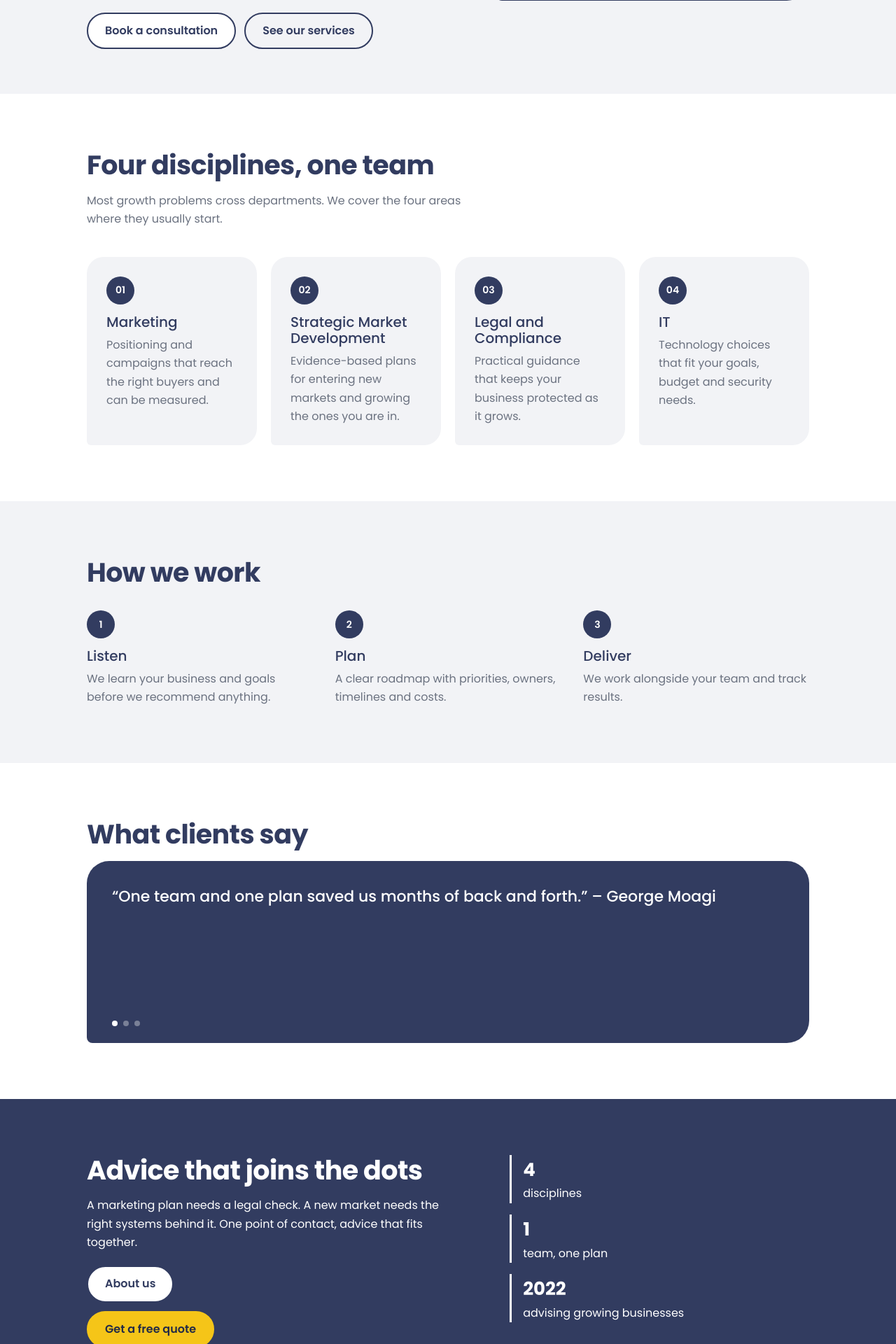
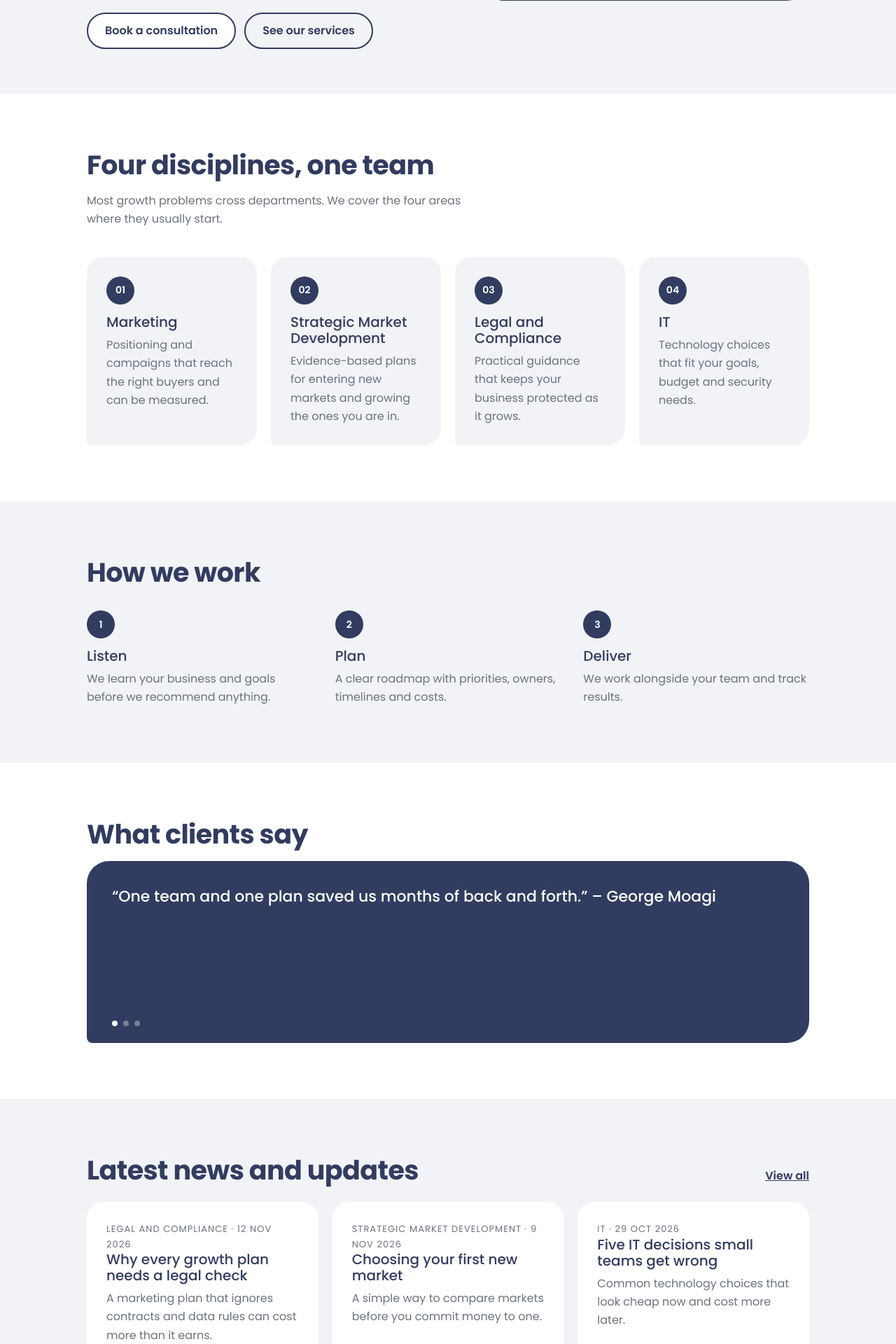
Before and after one commit to Buhleeeee/ECHTGROUP, an ASP.NET Core app: page / in a window 1280 px wide. Shown: the part 458-2378 px from the top of the page at 70% size. Run offline with ASP.NET Core 8, Linux system fonts and the light colour scheme.

Commit message:
Added a search icon and latest news section.

```diff
--- a/ECHTGROUP/Controllers/HomeController.cs
+++ b/ECHTGROUP/Controllers/HomeController.cs
@@ -102,6 +102,41 @@ namespace ECHTGROUP.Controllers
             TempData["Thanks"] = "Thanks, we’ll reply as soon as we can.";
             return RedirectToAction(nameof(Contact));
         } //end of contact post
+        public IActionResult Search(string? q)
+        { //start of search
+            var model = new SearchViewModel { Query = (q ?? "").Trim() };
 
+            if (model.Query.Length >= 2)
+            {
+                var term = model.Query;
+
+                foreach (var s in ServiceData.All)
+                {
+                    if (Matches(term, s.Title, s.Summary, string.Join(" ", s.WhatWeDo), string.Join(" ", s.WhatYouGet)))
+                        model.Results.Add(new SearchResult { Title = s.Title, Summary = s.Summary, Type = "Service", Controller = "Services", Action = "Details", Id = s.Slug });
+                }
+
+                foreach (var post in PostData.All)
+                {
+                    if (Matches(term, post.Title, post.Summary, post.Category, string.Join(" ", post.Paragraphs)))
+                        model.Results.Add(new SearchResult { Title = post.Title, Summary = post.Summary, Type = "Article", Controller = "Home", Action = "Article", Id = post.Slug });
+                }
+
+                var pages = new[]
+                {
+                    new SearchResult { Title = "About", Summary = "Our story and how we work.", Type = "Page", Action = "About" },
+                    new SearchResult { Title = "Team", Summary = "Meet the consultants.", Type = "Page", Action = "Team" },
+                    new SearchResult { Title = "FAQ", Summary = "Answers to common questions.", Type = "Page", Action = "FAQ" },
+                    new SearchResult { Title = "Contact", Summary = "Send us a message.", Type = "Page", Action = "Contact" },
+                    new SearchResult { Title = "Privacy policy", Summary = "How we handle your information.", Type = "Page", Action = "Privacy" }
+                };
+                model.Results.AddRange(pages.Where(pg => Matches(term, pg.Title, pg.Summary)));
+            }
+
+            return View(model);
+        } //end of search
+
+        private static bool Matches(string term, params string[] fields) =>
+            fields.Any(f => f.Contains(term, StringComparison.OrdinalIgnoreCase));
     } //end of class
 } //end of namespace
--- a/ECHTGROUP/Models/Post.cs
+++ b/ECHTGROUP/Models/Post.cs
@@ -8,6 +8,7 @@ namespace ECHTGROUP.Models
         public string Category { get; set; } = "";
         public string Summary { get; set; } = "";
         public List<string> Paragraphs { get; set; } = new();
+        public DateTime Published { get; set; }
     } //end of class
 
     public static class PostData
@@ -17,6 +18,7 @@ namespace ECHTGROUP.Models
         new Post
         {
             Slug = "legal-check",
+            Published = new DateTime(2026, 11, 12),   // legal-check
             Title = "Why every growth plan needs a legal check",
             Category = "Legal and Compliance",
             Summary = "A marketing plan that ignores contracts and data rules can cost more than it earns.",
@@ -30,6 +32,7 @@ namespace ECHTGROUP.Models
         new Post
         {
             Slug = "first-market",
+            Published = new DateTime(2026, 11, 09),   // legal-check
             Title = "Choosing your first new market",
             Category = "Strategic Market Development",
             Summary = "A simple way to compare markets before you commit money to one.",
@@ -43,6 +46,7 @@ namespace ECHTGROUP.Models
         new Post
         {
             Slug = "it-decisions",
+            Published = new DateTime(2026, 10, 29),   // legal-check
             Title = "Five IT decisions small teams get wrong",
             Category = "IT",
             Summary = "Common technology choices that look cheap now and cost more later.",
--- a/ECHTGROUP/Views/Home/Index.cshtml
+++ b/ECHTGROUP/Views/Home/Index.cshtml
@@ -82,6 +82,24 @@
         </div>
     </div>
 </section>
+<section class="band alt">
+    <div class="wrap">
+        <div class="newshead rv">
+            <h2>Latest news and updates</h2>
+            <a asp-controller="Home" asp-action="Insights">View all</a>
+        </div>
+        <div class="svc-grid">
+            @foreach (var p in ECHTGROUP.Models.PostData.All.OrderByDescending(x => x.Published).Take(3))
+            {
+                <a class="scard rv" asp-controller="Home" asp-action="Article" asp-route-id="@p.Slug">
+                    <p class="cat">@p.Category · @p.Published.ToString("d MMM yyyy")</p>
+                    <h3>@p.Title</h3>
+                    <p>@p.Summary</p>
+                </a>
+            }
+        </div>
+    </div>
+</section>
 
 <section class="dark-band">
     <div class="wrap dcols">
--- a/ECHTGROUP/Views/Shared/_Layout.cshtml
+++ b/ECHTGROUP/Views/Shared/_Layout.cshtml
@@ -36,6 +36,7 @@
                     </a>
                 </div>
                 <div class="hr">
+                    <button class="icon" id="searchBtn" type="button" aria-label="Search" aria-expanded="false" aria-controls="searchBar"><i class="bi bi-search"></i></button>
                     @if (User.Identity?.IsAuthenticated == true)
                     {
                         <a class="icon" asp-area="" asp-controller="Dashboard" asp-action="Index" aria-label="Your dashboard" title="Your dashboard">
@@ -90,6 +91,14 @@
                 <a class="btn-echt" asp-controller="Booking" asp-action="Create">Book</a>
             </div>
         </div>
+        <div class="searchbar" id="searchBar">
+            <div class="wrap">
+                <form asp-area="" asp-controller="Home" asp-action="Search" method="get">
+                    <input class="pill" type="search" name="q" placeholder="Search services, articles and pages" aria-label="Search" />
+                    <button class="btn-echt" type="submit">Search</button>
+                </form>
+            </div>
+        </div>
     </header>
 
     <main role="main" class="@mainClass">
--- a/ECHTGROUP/wwwroot/css/site.css
+++ b/ECHTGROUP/wwwroot/css/site.css
@@ -1308,3 +1308,71 @@ h2 {
             color: var(--navy);
             text-decoration: none;
         }
+/* ---------- Search ---------- */
+button.icon {
+    background: none;
+    border: 0;
+    cursor: pointer;
+}
+
+.icon .bi {
+    font-size: 18px;
+}
+
+.searchbar {
+    position: absolute;
+    top: 100%;
+    left: 0;
+    right: 0;
+    background: var(--card);
+    border-bottom: 1px solid var(--line);
+    padding: 14px 0;
+    display: none;
+}
+
+.searching .searchbar {
+    display: block;
+}
+
+.searchbar form {
+    display: flex;
+    gap: 10px;
+}
+
+.searchbar .pill {
+    flex: 1;
+}
+
+.srform {
+    display: flex;
+    gap: 10px;
+    max-width: 560px;
+    margin-bottom: 28px;
+}
+
+    .srform .pill {
+        flex: 1;
+    }
+
+/* ---------- Latest news ---------- */
+.newshead {
+    display: flex;
+    justify-content: space-between;
+    align-items: baseline;
+    flex-wrap: wrap;
+    gap: 12px;
+    margin-bottom: 24px;
+}
+
+    .newshead h2 {
+        margin: 0;
+    }
+
+    .newshead a {
+        color: var(--navy);
+        font-weight: 600;
+    }
+
+.band.alt .scard {
+    background: #fff;
+}
--- a/ECHTGROUP/wwwroot/js/site.js
+++ b/ECHTGROUP/wwwroot/js/site.js
@@ -65,3 +65,34 @@
 
     items.forEach(el => io.observe(el));
 })();
+(function () {
+    const btn = document.getElementById('searchBtn');
+    const bar = document.getElementById('searchBar');
+    if (!btn || !bar) return;
+    const input = bar.querySelector('input');
+    const burger = document.getElementById('burger');
+
+    function setSearch(open) {
+        document.body.classList.toggle('searching', open);
+        btn.setAttribute('aria-expanded', open);
+        if (open) {
+            document.body.classList.remove('open');
+            if (burger) burger.setAttribute('aria-expanded', 'false');
+            input.focus();
+        }
+    }
+
+    btn.addEventListener('click', function () {
+        setSearch(!document.body.classList.contains('searching'));
+    });
+
+    if (burger) burger.addEventListener('click', function () { setSearch(false); });
+
+    document.addEventListener('keydown', function (e) {
+        if (e.key === 'Escape') setSearch(false);
+    });
+
+    document.addEventListener('click', function (e) {
+        if (!e.target.closest('.site-header')) setSearch(false);
+    });
+})();
```
Also changed, not shown: ECHTGROUP/Models/SearchViewModel.cs (added, +19 -0 lines), ECHTGROUP/Views/Search.cshtml (added, +38 -0 lines).
